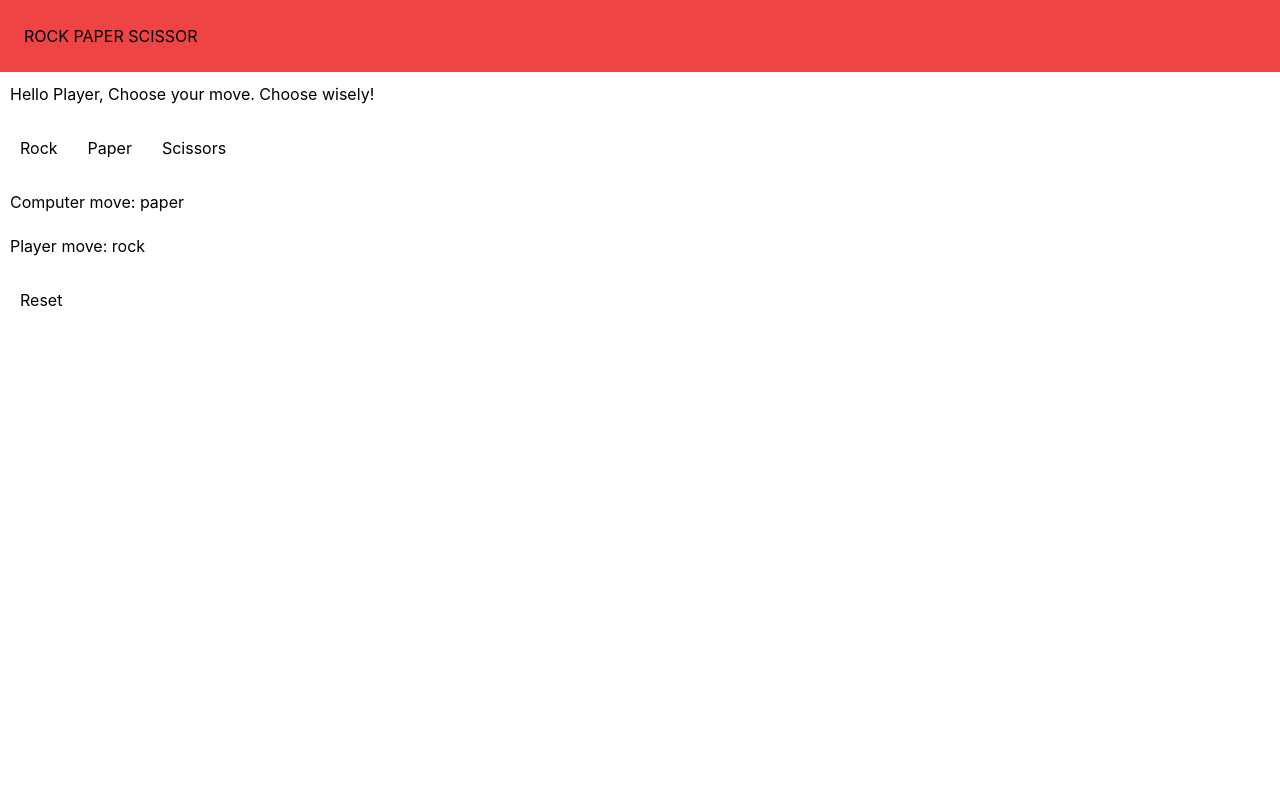
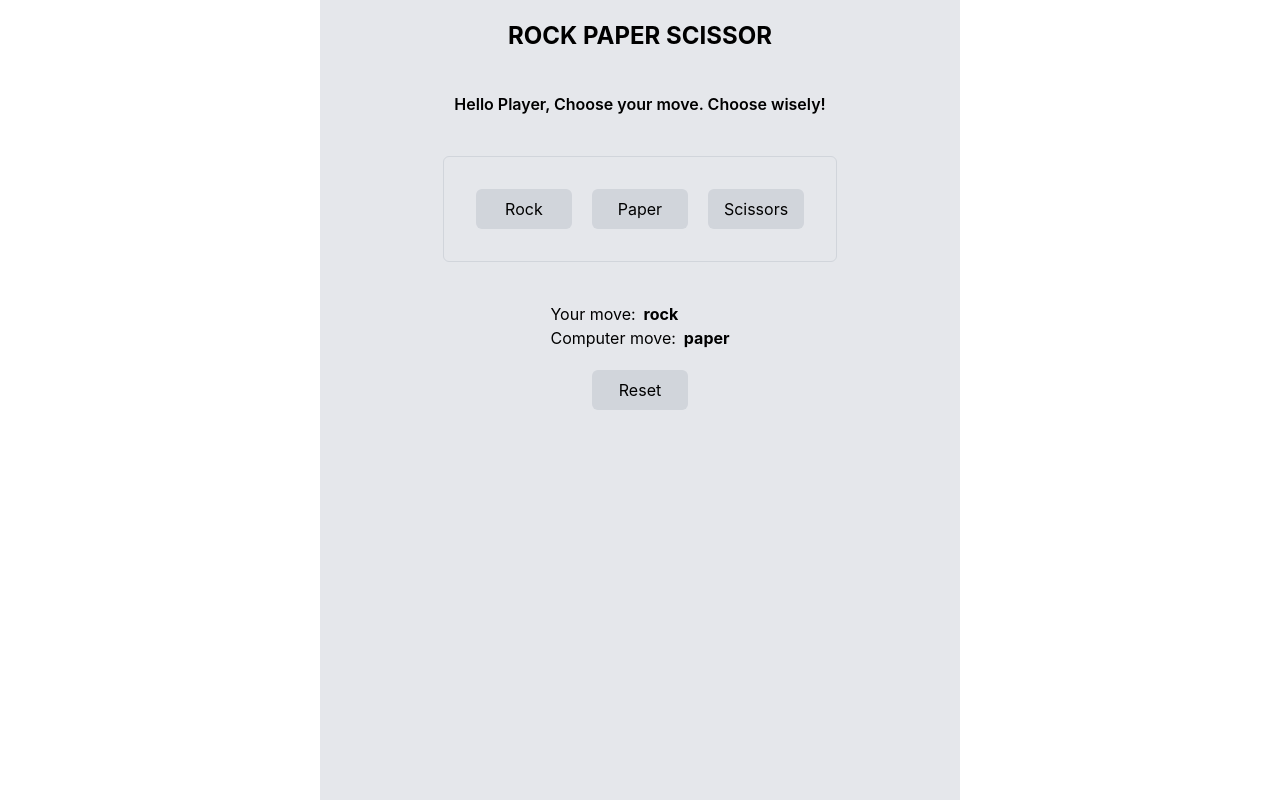
Before and after one commit to AmilMasic/react-rock-paper-scissors, a React (Create React App) app: page / in a window 1280 px wide. Both pictures are taken after a click on the button "Rock". Built offline with nearby package versions, Linux system fonts and the light colour scheme.

Commit message:
styles updates

```diff
--- a/src/App.tsx
+++ b/src/App.tsx
@@ -17,84 +17,53 @@ function App() {
 		setPlayerMove(null);
 	};
 
-	// Styles
-	const buttonDivStyles = {
-		display: "flex",
-		flexDirection: "row",
-		alignItems: "center",
-		gap: 10,
-		padding: 10,
-	} as const;
-
-	const buttonStyles = {
-		padding: 10,
-		cursor: "pointer",
-	};
-
-	const titleStyles = {
-		display: "flex",
-		flexDirection: "row",
-		alignItems: "center",
-		fontSize: 20,
-		gap: 10,
-		padding: 10,
-	} as const;
-
-	const resetStyles = {
-		display: "flex",
-		flexDirection: "row",
-		alignItems: "center",
-		gap: 10,
-		padding: 10,
-	} as const;
-
-	const moveStyles = {
-		display: "flex",
-		flexDirection: "row",
-		alignItems: "center",
-		gap: 10,
-		padding: 10,
-	} as const;
-
-	const greetingStyles = {
-		display: "flex",
-		flexDirection: "row",
-		alignItems: "center",
-		gap: 10,
-		padding: 10,
-	} as const;
-
 	return (
-		<>
-			<div className="bg-red-500 p-6">ROCK PAPER SCISSOR</div>
-			<p style={greetingStyles}>
+		<div className="bg-gray-200 md:w-1/2 w-full mx-auto h-screen flex flex-col align-items-center *:mx-auto ">
+			<div className=" py-5 font-bold text-2xl  ">ROCK PAPER SCISSOR</div>
+			<p className="py-5 font-semibold">
 				Hello Player, Choose your move. Choose wisely!
 			</p>
-			<div style={buttonDivStyles}>
-				<button style={buttonStyles} onClick={() => setPlayerMove("rock")}>
+			<div className="space-x-5 my-5 border border-1 border-gray-300 p-8 rounded-md">
+				<button
+					className=" bg-gray-300 py-2 px-4 rounded-md min-w-24 hover:bg-slate-400"
+					onClick={() => setPlayerMove("rock")}
+				>
 					Rock
 				</button>
-				<button style={buttonStyles} onClick={() => setPlayerMove("paper")}>
+				<button
+					className="bg-gray-300 py-2 px-4 rounded-md min-w-24 hover:bg-slate-400"
+					onClick={() => setPlayerMove("paper")}
+				>
 					Paper
 				</button>
-				<button style={buttonStyles} onClick={() => setPlayerMove("scissors")}>
+				<button
+					className="bg-gray-300 py-2 px-4 rounded-md min-w-24 hover:bg-slate-400"
+					onClick={() => setPlayerMove("scissors")}
+				>
 					Scissors
 				</button>
 			</div>
 			{playerMove && (
 				<>
-					<div style={moveStyles}> Computer move: {computerMove}</div>
-
-					<div style={moveStyles}>Player move: {playerMove}</div>
-
-					<div style={resetStyles}>
-						<button style={buttonStyles} onClick={resetGame}>
-							Reset
-						</button>
+					<div className="flex flex-col my-5">
+						<div>
+							Your move:
+							<span className="font-bold ml-2">{playerMove}</span>
+						</div>
+						<div>
+							Computer move:
+							<span className="font-bold ml-2">{computerMove}</span>
+						</div>
 					</div>
+					<button
+						className="bg-gray-300 py-2 px-4 rounded-md min-w-24 hover:bg-slate-400"
+						onClick={resetGame}
+					>
+						Reset
+					</button>
 				</>
 			)}
-		</>
+		</div>
 	);
 }
 
```
